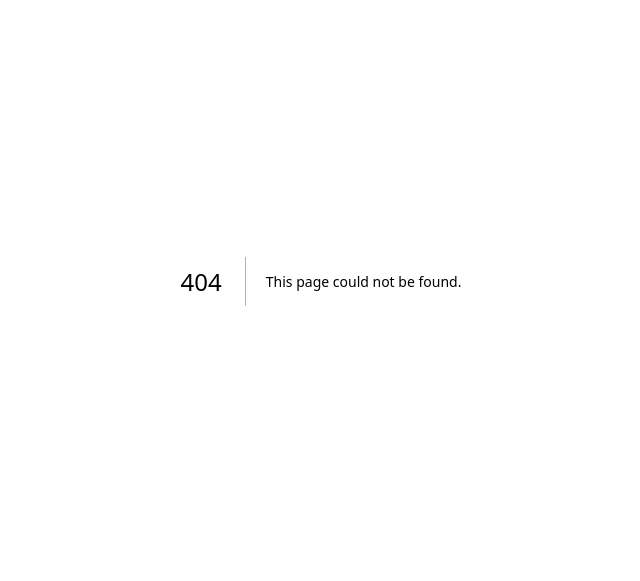
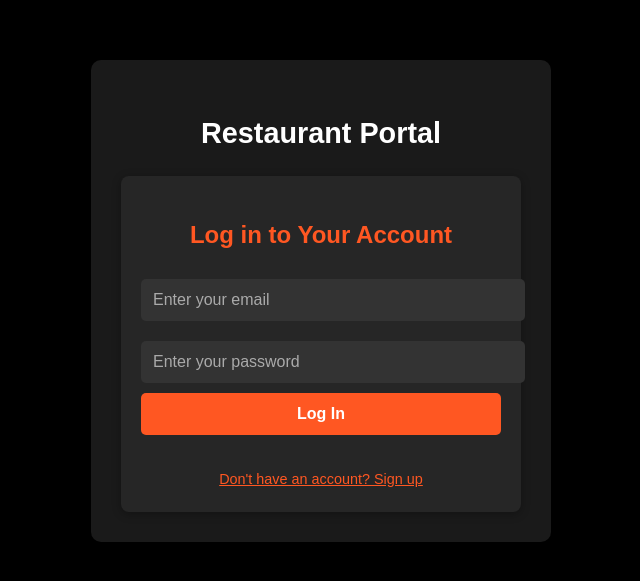
Before and after one commit to AliHassan487/nextfoodie, a Next.js app: page /restaurant in a window 1280 px wide. Before the commit this address had no page. Shown: the part 119-700 px from the top of the page, without its empty margins (319-959 px from the left). Built offline with nearby package versions, Linux system fonts and the light colour scheme.

Commit message:
design login and signup page

```diff
--- /dev/null
+++ b/src/app/_components/restaurantLogin.js
@@ -0,0 +1,24 @@
+const RestaurantLogin = () => {
+    return (
+      <div className="auth-form">
+        <h2 className="form-title">Log in to Your Account</h2>
+        <form>
+          <input
+            type="email"
+            placeholder="Enter your email"
+            className="input-field"
+          />
+          <input
+            type="password"
+            placeholder="Enter your password"
+            className="input-field"
+          />
+          <button type="submit" className="primary-button">
+            Log In
+          </button>
+        </form>
+      </div>
+    );
+  };
+
+  export default RestaurantLogin;
--- /dev/null
+++ b/src/app/_components/restaurantSignUp.js
@@ -0,0 +1,29 @@
+const RestaurantSignUp = () => {
+    return (
+      <div className="auth-form">
+        <h2 className="form-title">Create a Restaurant Account</h2>
+        <form>
+          <input
+            type="text"
+            placeholder="Restaurant Name"
+            className="input-field"
+          />
+          <input
+            type="email"
+            placeholder="Enter your email"
+            className="input-field"
+          />
+          <input
+            type="password"
+            placeholder="Create a password"
+            className="input-field"
+          />
+          <button type="submit" className="primary-button">
+            Sign Up
+          </button>
+        </form>
+      </div>
+    );
+  };
+
+  export default RestaurantSignUp;
--- a/src/app/globals.css
+++ b/src/app/globals.css
@@ -1,42 +1,113 @@
-:root {
-  --background: #ffffff;
-  --foreground: #171717;
-}
-
-@media (prefers-color-scheme: dark) {
-  :root {
-    --background: #0a0a0a;
-    --foreground: #ededed;
-  }
-}
-
-html,
-body {
-  max-width: 100vw;
-  overflow-x: hidden;
-}
 
 body {
-  color: var(--foreground);
-  background: var(--background);
-  font-family: Arial, Helvetica, sans-serif;
-  -webkit-font-smoothing: antialiased;
-  -moz-osx-font-smoothing: grayscale;
-}
+    margin: 0;
+    font-family: 'Poppins', sans-serif;
+    background-color: #000;
+    color: #fff;
+    line-height: 1.6;
+  }
 
-* {
-  box-sizing: border-box;
-  padding: 0;
-  margin: 0;
-}
+  .restaurant-page {
+    display: flex;
+    justify-content: center;
+    align-items: center;
+    min-height: 100vh;
+    padding: 20px;
+  }
 
-a {
-  color: inherit;
-  text-decoration: none;
-}
+  .form-container {
+    width: 100%;
+    max-width: 400px;
+    background-color: #1a1a1a;
+    border-radius: 10px;
+    box-shadow: 0 4px 15px rgba(0, 0, 0, 0.5);
+    padding: 30px;
+    text-align: center;
+  }
 
-@media (prefers-color-scheme: dark) {
-  html {
-    color-scheme: dark;
+  .page-title {
+    font-size: 1.8rem;
+    margin-bottom: 20px;
+    color: #fff;
   }
-}
+
+  /* Card */
+  .form-card {
+    background-color: #262626;
+    border-radius: 8px;
+    padding: 20px;
+    box-shadow: 0 2px 10px rgba(0, 0, 0, 0.3);
+  }
+
+  /* Form */
+  .auth-form {
+    margin-bottom: 20px;
+  }
+
+  .form-title {
+    font-size: 1.5rem;
+    margin-bottom: 15px;
+    color: #ff5722;
+  }
+
+  .input-field {
+    width: 100%;
+    padding: 12px;
+    margin: 10px 0;
+    border: none;
+    border-radius: 5px;
+    background-color: #333;
+    color: #fff;
+    font-size: 1rem;
+  }
+
+  .input-field::placeholder {
+    color: #aaa;
+  }
+
+  .primary-button {
+    width: 100%;
+    padding: 12px;
+    border: none;
+    border-radius: 5px;
+    background-color: #ff5722;
+    color: #fff;
+    font-size: 1rem;
+    font-weight: bold;
+    cursor: pointer;
+    transition: background 0.3s ease;
+  }
+
+  .primary-button:hover {
+    background-color: #e64a19;
+  }
+
+
+  .toggle-link {
+    margin-top: 15px;
+    font-size: 0.9rem;
+    color: #ff5722;
+    background: none;
+    border: none;
+    cursor: pointer;
+    text-decoration: underline;
+  }
+
+  .toggle-link:hover {
+    color: #fff;
+  }
+
+
+  @media (max-width: 768px) {
+    .form-container {
+      padding: 20px;
+    }
+
+    .page-title {
+      font-size: 1.5rem;
+    }
+
+    .form-title {
+      font-size: 1.2rem;
+    }
+  }
--- /dev/null
+++ b/src/app/restaurant/page.js
@@ -0,0 +1,26 @@
+"use client";
+import { useState } from "react";
+import RestaurantLogin from "../_components/restaurantLogin";
+import RestaurantSignUp from "../_components/restaurantSignUp";
+
+const Restaurant = () => {
+  const [isLogin, setIsLogin] = useState(true);
+
+  return (
+    <div className="restaurant-page">
+      <div className="form-container">
+        <h1 className="page-title">Restaurant Portal</h1>
+        <div className="form-card">
+          {isLogin ? <RestaurantLogin /> : <RestaurantSignUp />}
+          <button className="toggle-link" onClick={() => setIsLogin(!isLogin)}>
+            {isLogin
+              ? "Don't have an account? Sign up"
+              : "Already have an account? Log in"}
+          </button>
+        </div>
+      </div>
+    </div>
+  );
+};
+
+export default Restaurant;
```
Also changed, not shown: src/app/page.js (+3 -90 lines).
